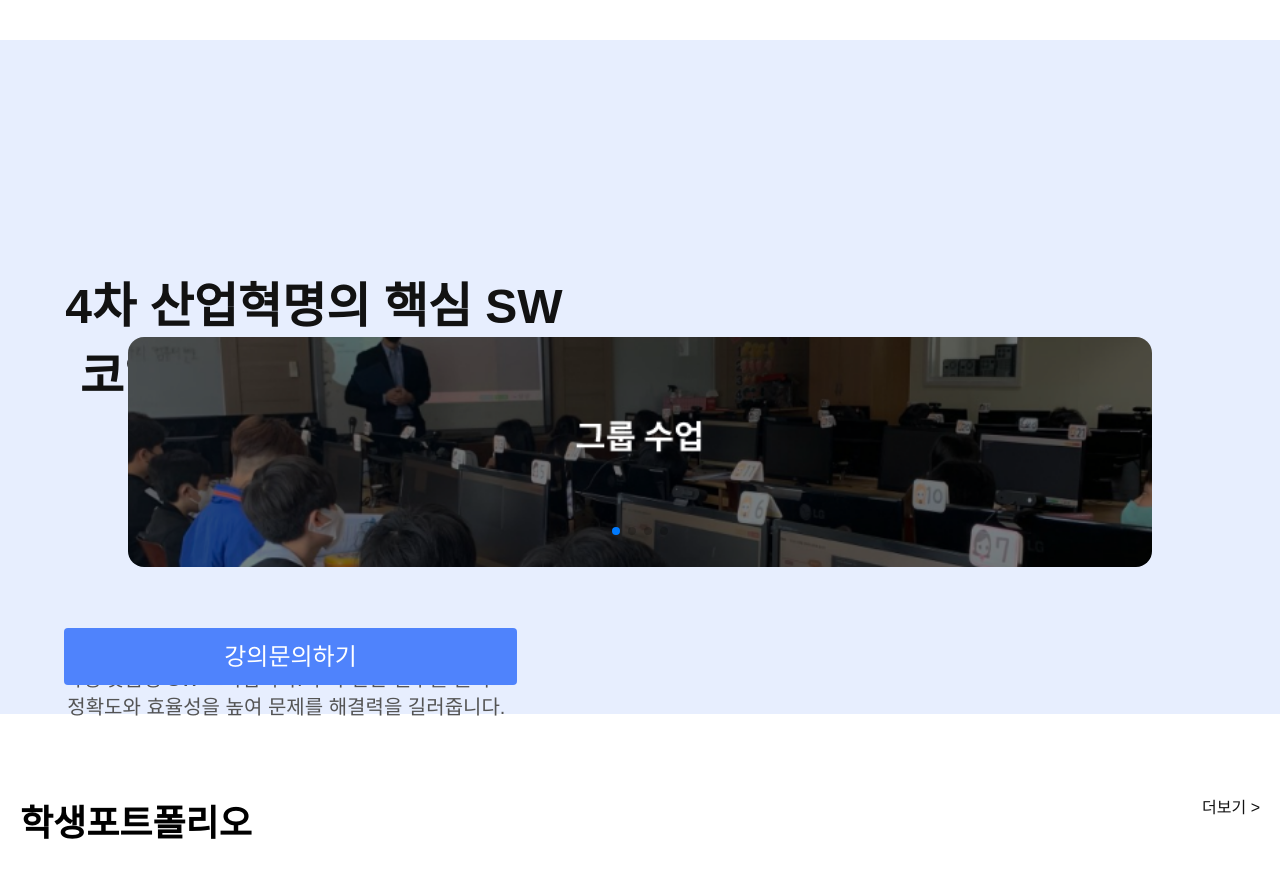
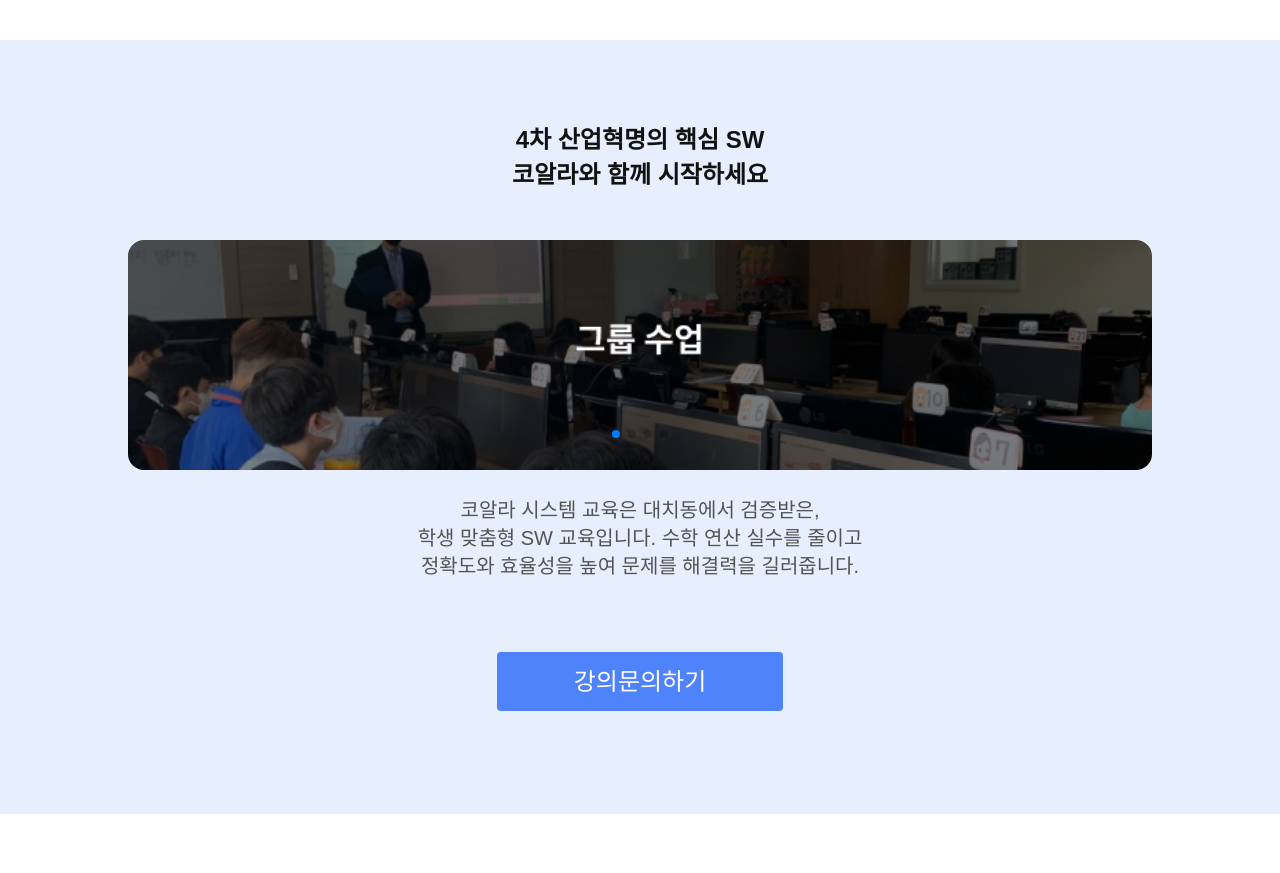
Before and after one commit to ggonym/coala, a plain HTML site: page index.html in a window 1280 px wide. Shown: the part 1040-1913 px from the top of the page. Drawn offline with nearby package versions, Linux system fonts and the light colour scheme; a web font is replaced by a local one.

Commit message:
Add files via upload

```diff
--- a/css/main.css
+++ b/css/main.css
@@ -23,6 +23,7 @@ body {
 #wrap {
   width: 100%;
   height: 100%;
+  min-width: 360px;
   max-width: 1920px;
   margin: 0 auto;
 }
@@ -273,6 +274,7 @@ body {
 /*===== coala_merit, 코알라로 코딩을 배워야하는이유 =====*/
 #coala_merit {
   width: 100%;
+  min-width: 360px;
   max-width: 1920px;
   height: 570px;
   padding: 80px 0;
@@ -319,11 +321,16 @@ body {
     height: 210px;
   }
 }
+@media (max-width: 360px) {
+  #coala_merit .coala_merit_item .coala_merit_point_flex .coala_merit_category {
+    width: 160px;
+  }
+}
 #coala_merit .coala_merit_item .coala_merit_point_flex .coala_merit_category .coala_merit_info .coala_merit_tit {
   padding: 8px 0;
   font-size: 2.4rem;
   font-weight: 500;
-  color: #121212;
+  color: 4F83FC;
 }
 @media (max-width: 768px) {
   #coala_merit .coala_merit_item .coala_merit_point_flex .coala_merit_category .coala_merit_info .coala_merit_tit {
@@ -357,7 +364,7 @@ body {
 }
 @media (max-width: 1339px) {
   #coala_ad_area {
-    height: 674px;
+    height: 774px;
     padding: 80px 0;
   }
 }
@@ -372,22 +379,17 @@ body {
 }
 @media (max-width: 1339px) {
   #coala_ad_area .coala_ad_inner {
-    flex-direction: column;
-    justify-content: center;
-    align-items: center;
+    display: block;
   }
 }
 #coala_ad_area .coala_ad_content {
   width: 50%;
-  display: flex;
-  flex-direction: column;
-  justify-content: center;
   padding-left: 250px;
 }
 @media (max-width: 1339px) {
   #coala_ad_area .coala_ad_content {
-    flex: none;
-    width: 90%;
+    flex-wrap: wrap;
+    width: 100%;
     height: auto;
     text-align: center;
     position: relative;
@@ -401,49 +403,68 @@ body {
 }
 @media (max-width: 1339px) {
   #coala_ad_area .coala_ad_content .coala_ad_tit {
-    flex: none;
-    position: absolute;
-    top: 80px;
+    display: flex;
+    justify-content: center;
+    width: 100%;
     text-align: center;
   }
 }
 #coala_ad_area .coala_ad_content .coala_ad_tit h3 {
+  width: 500px;
   font-size: 4.8rem;
   font-weight: 700;
   color: #121212;
 }
+@media (max-width: 1339px) {
+  #coala_ad_area .coala_ad_content .coala_ad_tit h3 {
+    font-size: 2.4rem;
+  }
+}
 #coala_ad_area .coala_ad_content .coala_ad_desc {
-  width: 522px;
+  width: 100%;
   font-size: 2rem;
   color: #545454;
   margin-bottom: 50px;
 }
 #coala_ad_area .coala_ad_content .coala_ad_desc .coala_ad_desc_box p {
+  white-space: nowrap;
   line-height: 140%;
+}
+@media (max-width: 360px) {
+  #coala_ad_area .coala_ad_content .coala_ad_desc .coala_ad_desc_box p {
+    font-size: 1.4rem;
+  }
 }
 @media (max-width: 1339px) {
   #coala_ad_area .coala_ad_content .coala_ad_desc .coala_ad_desc_box {
     position: absolute;
-    top: 450px;
+    top: 282px;
+    left: 50%;
+    transform: translateX(-50%);
   }
 }
 #coala_ad_area .coala_ad_content .coala_ad_btn {
-  width: 453px;
+  width: 100%;
   flex-wrap: nowrap;
 }
 @media (max-width: 1339px) {
   #coala_ad_area .coala_ad_content .coala_ad_btn {
     position: absolute;
-    top: 450px;
+    top: 542px;
   }
 }
 #coala_ad_area .coala_ad_content .coala_ad_btn a {
+  text-align: center;
+  min-width: 324px;
+  max-width: 453px;
   flex-wrap: nowrap;
   font-size: 2.4rem;
   color: #fff;
   padding: 15px 160px;
+  height: 52px;
   border-radius: 4px;
   background-color: #4F83FC;
+  padding: 16px 77px;
 }
 #coala_ad_area .coala_ad_content .coala_ad_btn a:hover {
   background-color: #316EFE;
@@ -481,7 +502,7 @@ body {
 }
 #coala_ad_area .swiper-slide img {
   display: block;
-  width: 80%;
+  width: 100%;
   height: 363px;
   object-fit: cover;
   border-radius: 16px;
```
